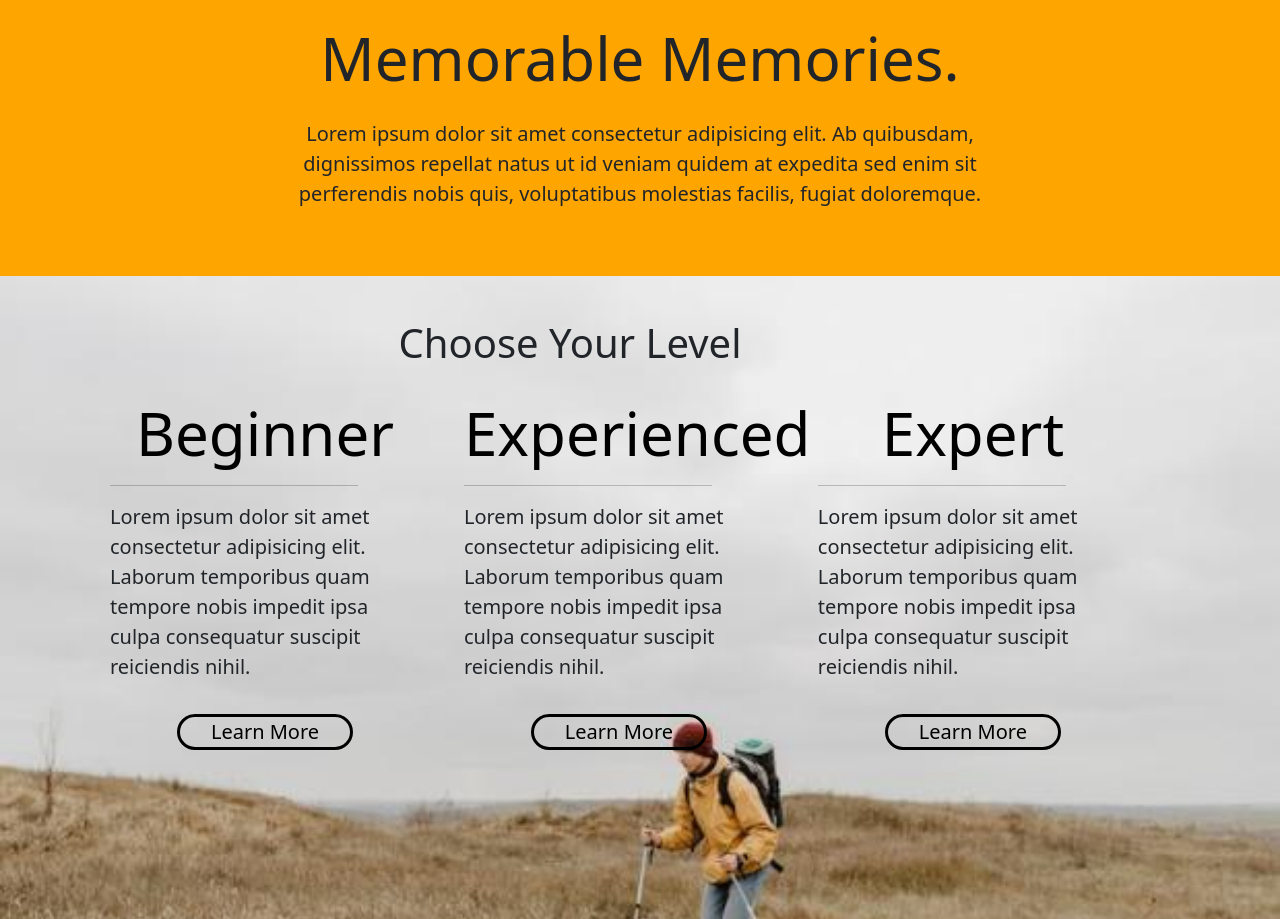
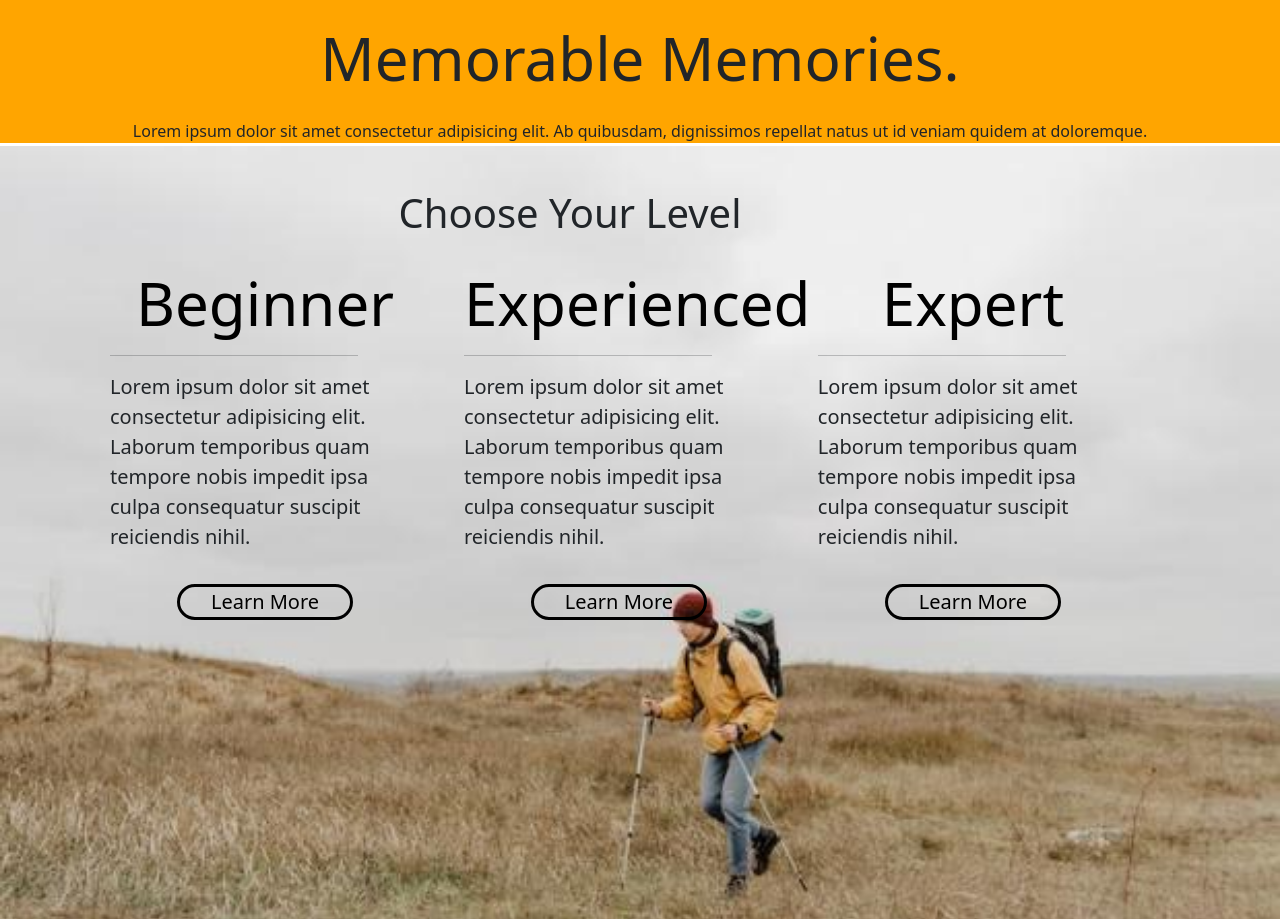
Before and after one commit to NirajGadara/codefest_layout_2, a plain HTML site: page index.html in a window 1280 px wide. Shown: the part 1063-1982 px from the top of the page. Drawn offline with nearby package versions, Linux system fonts and the light colour scheme.

Commit message:
html code

```diff
--- a/index.html
+++ b/index.html
@@ -141,15 +141,16 @@
 
     <!-- section start -->
     <section>
+
       <div id="section_header"><p>1000+ Route. 1 Million Hikers.</p></div>
       <div id="section_text"><p>Memorable Memories.</p></div>
-      <div id="section_content">
+      <div id="section_img">
+      <div class="section_content">
         <p>
           Lorem ipsum dolor sit amet consectetur adipisicing elit. Ab quibusdam,
-          dignissimos repellat natus ut id veniam quidem at expedita sed enim
-          sit perferendis nobis quis, voluptatibus molestias facilis, fugiat
-          doloremque.
+          dignissimos repellat natus ut id veniam quidem at doloremque.
         </p>
+    </div>
       </div>
     </section>
     <!-- section end -->
```
